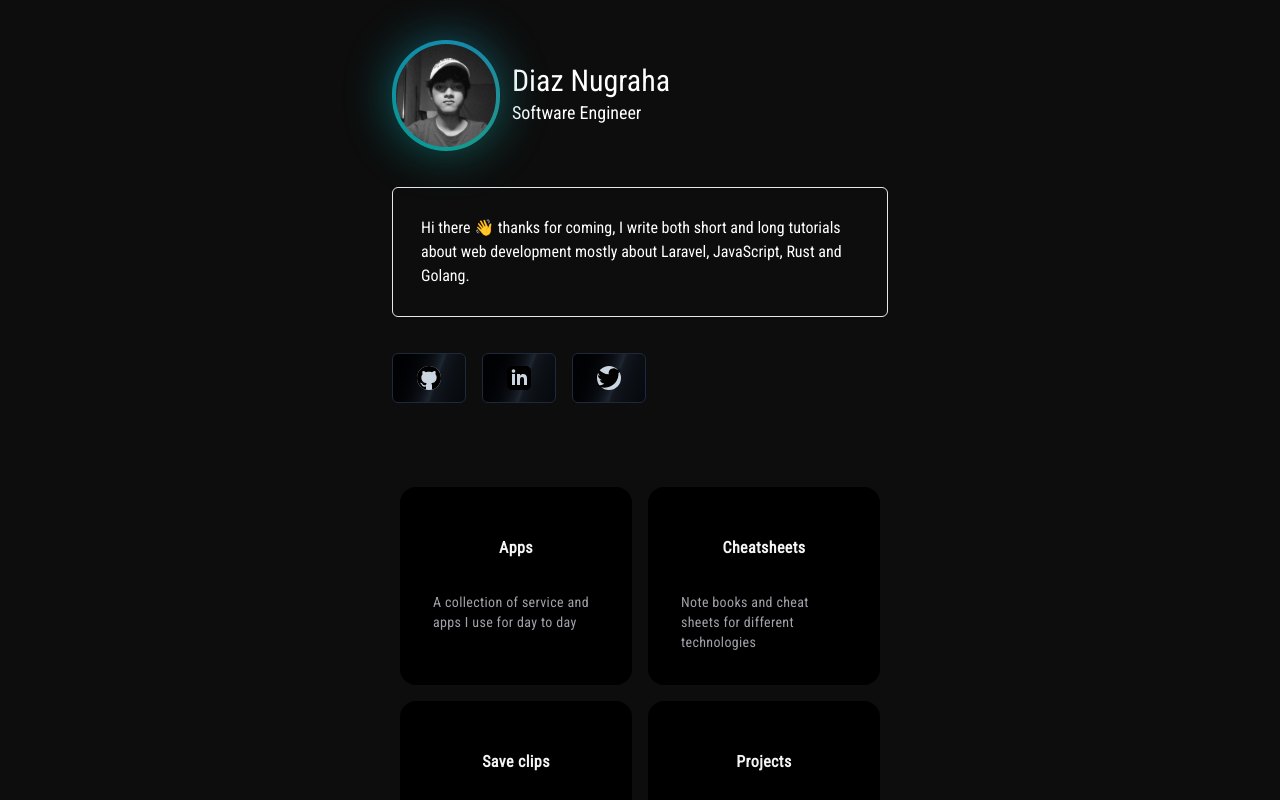
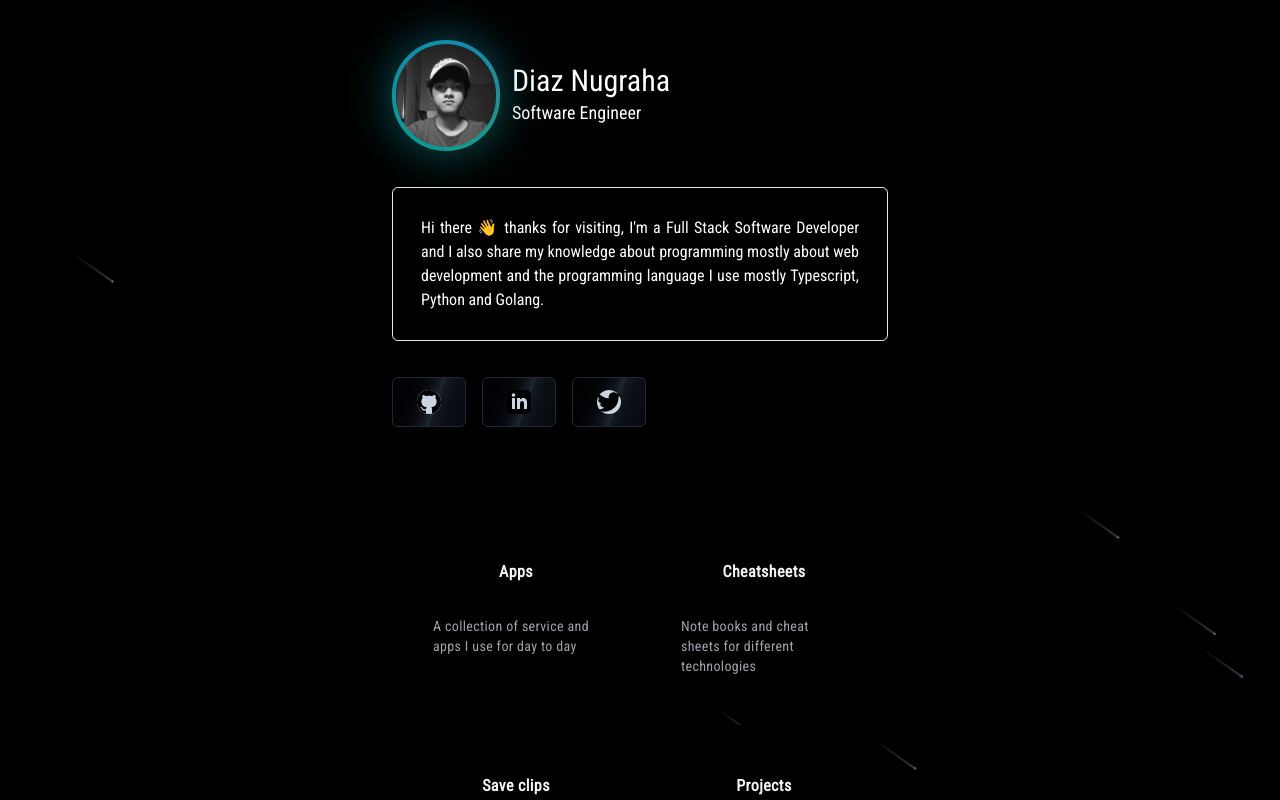
Before and after one commit to DiazNugraha/portofolio, a Next.js app: page / in a window 1280 px wide. Shown: the top 800 px of the page. Built offline with nearby package versions, Linux system fonts and the light colour scheme.

Commit message:
update: change background

```diff
--- a/src/components/home/index.tsx
+++ b/src/components/home/index.tsx
@@ -5,6 +5,8 @@ import { HoverEffect } from "../ui/card-hover-effect";
 import GithubIcon from "../ui/icons/github-icon";
 import LinkedinIcon from "../ui/icons/linkedin-icon";
 import TwitterIcon from "../ui/icons/twitter-icon";
+import { Meteors } from "../ui/meteors";
+import { useRouter } from "next/router";
 
 export default function HomePage() {
   const items: {
@@ -52,7 +54,10 @@ export default function HomePage() {
   ];
 
   return (
-    <div className="w-full h-full flex justify-center">
+    <div className="w-full h-full flex justify-center relative">
+      <div className="absolute w-full h-full overflow-hidden">
+        <Meteors number={11} className="" />
+      </div>
       <div className="w-[45%] h-[100vh]">
         <div className="flex p-10 text-white flex-col items-center gap-y-9">
           <div className="flex flex-col gap-6 w-full justify-start">
@@ -73,10 +78,11 @@ export default function HomePage() {
             </div>
           </div>
 
-          <div className="bg-transparent border-[1px] w-full p-7 rounded-md">
-            Hi there 👋 thanks for coming, I write both short and long tutorials
-            about web development mostly about Laravel, JavaScript, Rust and
-            Golang.
+          <div className="bg-transparent border-[1px] w-full p-7 rounded-md text-justify">
+            Hi there 👋 thanks for visiting, I'm a Full Stack Software Developer
+            and I also share my knowledge about programming mostly about web
+            development and the programming language I use mostly Typescript,
+            Python and Golang.
           </div>
 
           <div className="flex gap-x-4 justify-start w-full">
@@ -120,17 +126,29 @@ export default function HomePage() {
 }
 
 function Footer() {
+  const route = useRouter();
   return (
-    <div className="w-full border-t-[0.5px] border-t-[#6f6f6f] flex flex-col text-[#CCCCCC] gap-3 pt-3">
+    <div className="w-full border-t-[0.5px] border-t-[#6f6f6f] flex flex-col text-[#CCCCCC] gap-6 pt-3">
       <div className="flex gap-2">
-        <a href="#">Github</a>
-        <a href="#">Linkedin</a>
-        <a href="#">Twitter</a>
-        <a href="#">Portfolio</a>
+        <a href="https://github.com/DiazNugraha" target="_blank">
+          Github
+        </a>
+        <a
+          href="https://www.linkedin.com/in/diaz-nugraha-820342246/"
+          target="_blank"
+        >
+          Linkedin
+        </a>
+        <a href="https://twitter.com/NugrahaDiaz_" target="_blank">
+          Twitter
+        </a>
+        <a href={`${route.basePath}/portfolio`} target="_blank">
+          Portfolio
+        </a>
       </div>
       <div className="w-full flex justify-between">
         <span>Built with Next.Js, Tailwind and Vercel</span>
-        <span>&copy;All rights reserved.</span>
+        <span>&copy;2024 All rights reserved.</span>
       </div>
     </div>
   );
--- a/src/components/ui/card-hover-effect.tsx
+++ b/src/components/ui/card-hover-effect.tsx
@@ -1,6 +1,5 @@
 import { cn } from "@/utils/cn";
 import { AnimatePresence, motion } from "framer-motion";
-import Link from "next/link";
 import { useState } from "react";
 import { twMerge } from "tailwind-merge";
 
@@ -51,7 +50,7 @@ export const HoverEffect = ({
               />
             )}
           </AnimatePresence>
-          <Card isContentCentered={isContentCentered}>
+          <Card isContentCentered={isContentCentered} link={item.link}>
             {item.img && (
               <div className="w-[50px] h-[50px] border-[1px] border-white bg-transparent rounded-full"></div>
             )}
@@ -68,11 +67,23 @@ export const Card = ({
   className,
   children,
   isContentCentered,
+  link,
 }: {
   className?: string;
   children: React.ReactNode;
   isContentCentered: boolean;
+  link?: string;
 }) => {
+  const content: JSX.Element = (
+    <div
+      className={twMerge(
+        "p-4",
+        isContentCentered && "flex flex-col justify-center items-center"
+      )}
+    >
+      {children}
+    </div>
+  );
   return (
     <div
       className={cn(
@@ -80,16 +91,13 @@ export const Card = ({
         className
       )}
     >
-      <div className="relative z-50">
-        <div
-          className={twMerge(
-            "p-4",
-            isContentCentered && "flex flex-col justify-center items-center"
-          )}
-        >
-          {children}
-        </div>
-      </div>
+      {link ? (
+        <a href={link} target="_blank" className="relative z-50">
+          {content}
+        </a>
+      ) : (
+        <div className="relative z-50">{content}</div>
+      )}
     </div>
   );
 };
--- a/src/styles/globals.css
+++ b/src/styles/globals.css
@@ -16,7 +16,8 @@
   }
 } */
 body {
-  background-color: #0d0d0d;
+  /* background-color: #0d0d0d; */
+  background-color: black;
 }
 
 @layer base {
```
